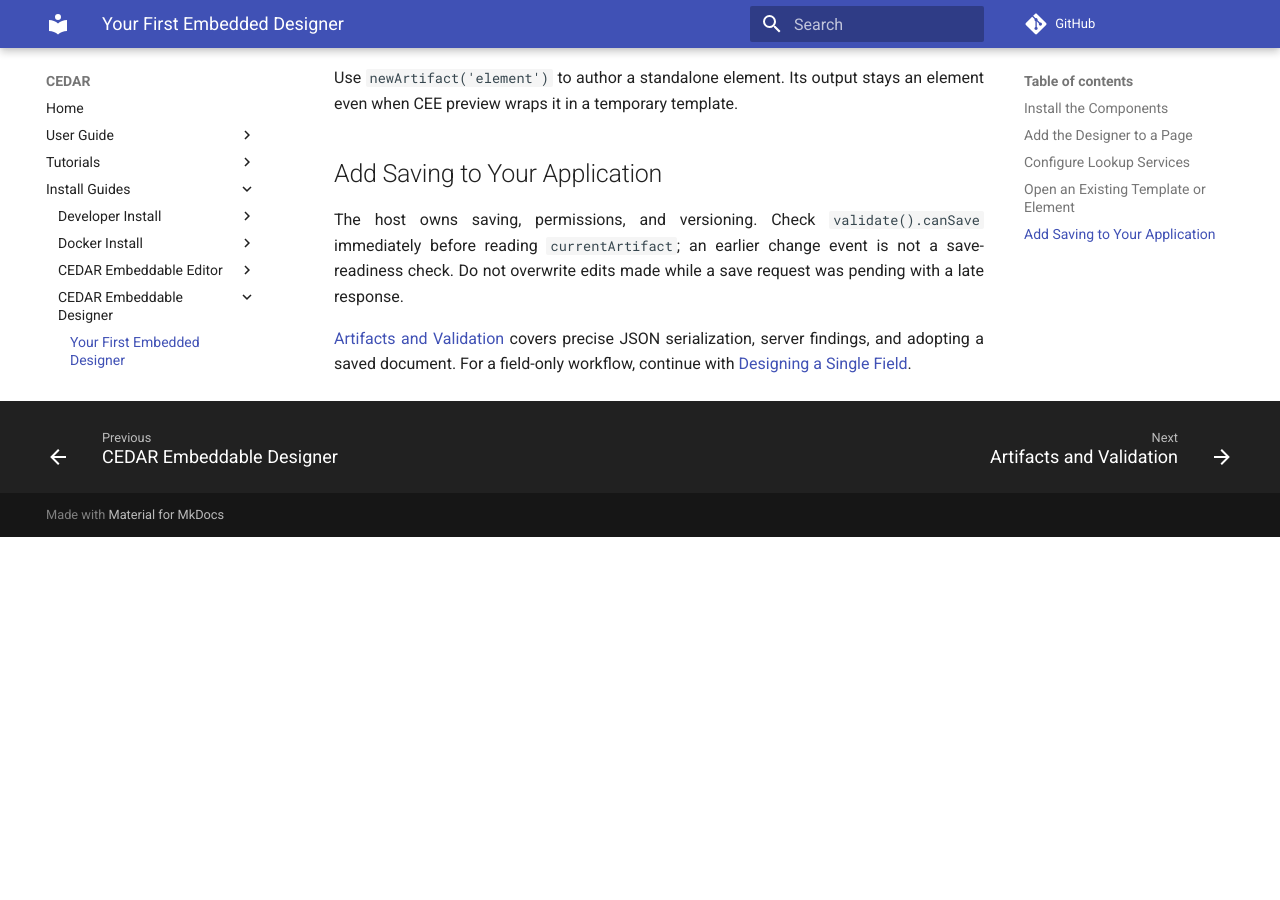
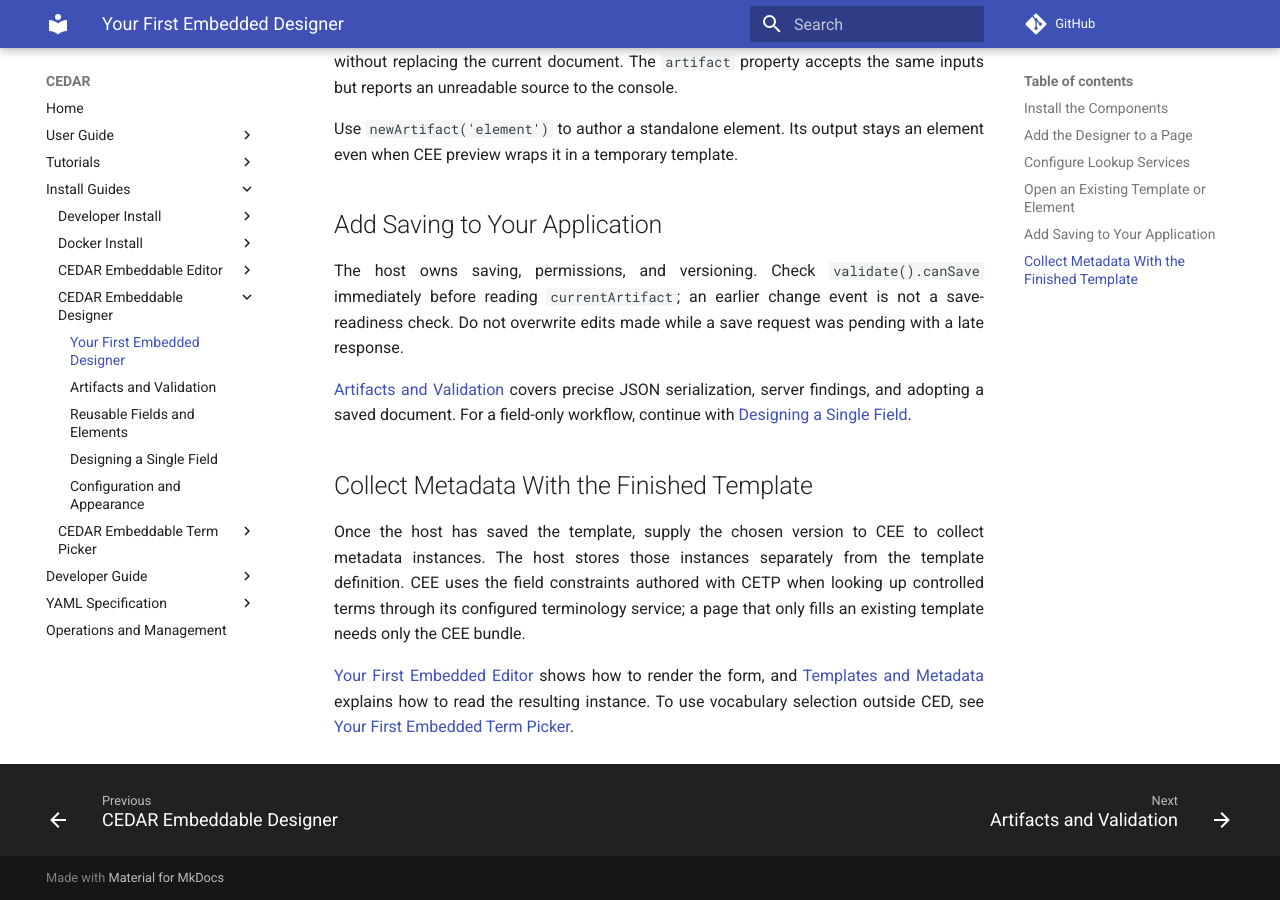
Before and after one commit to metadatacenter/cedar-mkdocs, an MkDocs documentation site: the page built from docs/cedar-embeddable-designer/first-designer.md, in a window 1280 px wide and 900 px high, scrolled down 2691 px. Built offline with MkDocs 1.6.1 and Material for MkDocs 9.7.7, drawn with Linux system fonts in a browser that asks for light colours; comment, search, counter and statistics services are not loaded; before the commit the page ends 3228 px from its top, so only the background shows below that; some of the changed text lies outside the part shown.

Commit message:
Explain the component workflow in Designer and Term Picker guides

````diff
--- a/docs/cedar-embeddable-designer/first-designer.md
+++ b/docs/cedar-embeddable-designer/first-designer.md
@@ -11,8 +11,13 @@
 npm install cedar-embeddable-designer cedar-embeddable-editor cedar-embeddable-term-picker
 ```
 
-CED can run on its own. This example also loads CEE for preview and field controls,
-and the Term Picker for vocabulary authoring when a terminology service is configured.
+CED can run on its own. This example also loads the
+[CEDAR Embeddable Editor (CEE)](../cedar-embeddable-editor/index.md) for preview
+and field controls, and the
+[CEDAR Embeddable Term Picker (CETP)](../cedar-embeddable-term-picker/index.md)
+for vocabulary authoring when a terminology service is configured. CED manages
+these embedded components after the host loads their bundles and configures
+the required services.
 
 Create an `assets` directory in your web application's public directory and copy:
 
@@ -127,3 +132,18 @@
 [Artifacts and Validation](artifacts-and-validation.md) covers precise JSON
 serialization, server findings, and adopting a saved document. For a field-only
 workflow, continue with [Designing a Single Field](field-designer.md).
+
+## Collect Metadata With the Finished Template
+
+Once the host has saved the template, supply the chosen version to CEE to
+collect metadata instances. The host stores those instances separately from
+the template definition. CEE uses the field constraints authored with CETP
+when looking up controlled terms through its configured terminology service;
+a page that only fills an existing template needs only the CEE bundle.
+
+[Your First Embedded Editor](../cedar-embeddable-editor/first-editor.md)
+shows how to render the form, and
+[Templates and Metadata](../cedar-embeddable-editor/templates-and-metadata.md)
+explains how to read the resulting instance. To use vocabulary selection
+outside CED, see
+[Your First Embedded Term Picker](../cedar-embeddable-term-picker/first-picker.md).
--- a/docs/cedar-embeddable-designer/index.md
+++ b/docs/cedar-embeddable-designer/index.md
@@ -19,18 +19,39 @@
 responsible for that standard maintain a machine-readable template through a
 visual interface, without hand-writing a schema or developing an authoring tool.
 
-CED creates the templates that the [CEDAR Embeddable Editor
-(CEE)](../cedar-embeddable-editor/index.md) renders as metadata entry forms.
-An application can embed both to support template design and metadata entry
-within its own pages, while retaining control of storage and access.
+## How the Components Fit Together
 
-| Part | Responsibility |
-|---|---|
-| Template author | Defines the fields, structure, labels, constraints, and defaults. |
-| CED | Provides the authoring interface, local validation, and the current artifact. |
-| CEE and CEF | Provide form preview and individual field controls when their bundle is loaded. |
-| Term Picker | Provides vocabulary constraint and default-term selection when configured. |
-| Host application | Loads artifacts, authenticates users, supplies services and reusable content, and saves or publishes documents. |
+CEDAR provides three embeddable components for template authoring, vocabulary
+selection, and metadata entry:
+
+| Component | Role | Result |
+|---|---|---|
+| CEDAR Embeddable Designer (CED) | Authors templates and reusable elements, including their fields, structure, constraints, and defaults. | A template or element definition; the included Field Designer authors standalone fields. |
+| [CEDAR Embeddable Term Picker (CETP)](../cedar-embeddable-term-picker/index.md) | Searches vocabularies and selects constraints and default terms during authoring. | Vocabulary selections for the host to apply; ontology-property selection is also available. |
+| [CEDAR Embeddable Editor (CEE)](../cedar-embeddable-editor/index.md) | Renders the template for metadata entry or read-only display. | A metadata instance containing the values entered against that template. |
+
+An author designs a template in CED and uses its embedded Term Picker to define
+the vocabularies a field draws from. CED applies those selections to the field
+definition. The host stores the template and supplies a selected version to
+CEE. A researcher completes the resulting form, and the host stores the
+metadata instance.
+
+CEE also supplies the form preview inside CED, and the CEF widget included in
+CEE's bundle supplies individual field controls. Each component is a separate
+package. The host loads the sibling bundles and configures the services, then
+CED manages its embedded preview and pickers. Authentication, template version
+choices, reusable content, and saving or publishing remain the host's
+responsibility.
+
+CETP can also be embedded independently for vocabulary selection. A host
+collecting metadata from an existing template needs only CEE, whose
+controlled-term fields perform their own lookup through the configured
+terminology service.
+
+See [Your First Embedded Term Picker](../cedar-embeddable-term-picker/first-picker.md)
+for standalone vocabulary selection, and
+[Your First Embedded Editor](../cedar-embeddable-editor/first-editor.md)
+to collect metadata from a finished template.
 
 ## Templates, Elements, and Fields
 
--- a/docs/cedar-embeddable-term-picker/index.md
+++ b/docs/cedar-embeddable-term-picker/index.md
@@ -43,17 +43,37 @@
 [Constraints and Selections](selections.md) explains the input properties,
 selection events, cancellation, and version information.
 
-## How It Works With CEDAR's Other Components
+## How the Components Fit Together
 
-The [CEDAR Embeddable Designer](../cedar-embeddable-designer/index.md) uses CETP
-to author vocabulary constraints and select controlled-term defaults. A host
-using CED loads the picker bundle and configures the designer's terminology
-endpoint; the designer manages its embedded pickers.
+CEDAR provides three embeddable components for template authoring, vocabulary
+selection, and metadata entry:
 
-The [CEDAR Embeddable Editor](../cedar-embeddable-editor/index.md) renders the
-finished template for metadata entry and performs its own value lookup. An
-application can also embed CETP independently when it needs a vocabulary
-selection interface without a full template designer.
+| Component | Role | Result |
+|---|---|---|
+| [CEDAR Embeddable Designer (CED)](../cedar-embeddable-designer/index.md) | Authors templates and reusable elements, including their fields, structure, constraints, and defaults. | A template or element definition; the included Field Designer authors standalone fields. |
+| CEDAR Embeddable Term Picker (CETP) | Searches vocabularies and selects constraints and default terms during authoring. | Vocabulary selections for the host to apply; ontology-property selection is also available. |
+| [CEDAR Embeddable Editor (CEE)](../cedar-embeddable-editor/index.md) | Renders the template for metadata entry or read-only display. | A metadata instance containing the values entered against that template. |
+
+In a typical workflow, an author designs a template in CED and uses CETP to
+choose its controlled vocabularies and default terms. CED applies those
+selections to the field definition. The host stores the template and supplies
+a selected version to CEE, which collects the metadata instance the host saves.
+
+Each component is a separate package. A host using CED loads CETP and configures
+the designer's terminology endpoint; CED manages its embedded pickers. CEE also
+provides CED's form preview, and its included CEF widget supplies individual
+field controls. The host owns authentication, template version choices, and
+saving templates and instances.
+
+CETP can also be embedded independently: the host receives selections and
+decides how to apply them. A host filling an existing template needs only CEE,
+whose controlled-term fields perform their own lookup through the configured
+terminology service.
+
+See [Your First Embedded Designer](../cedar-embeddable-designer/first-designer.md)
+to use the picker within template authoring, and
+[Your First Embedded Editor](../cedar-embeddable-editor/first-editor.md)
+to collect metadata from the resulting template.
 
 ## Start Here
 
````
Also changed, not shown: docs/cedar-embeddable-term-picker/first-picker.md (+20 -0 lines).
